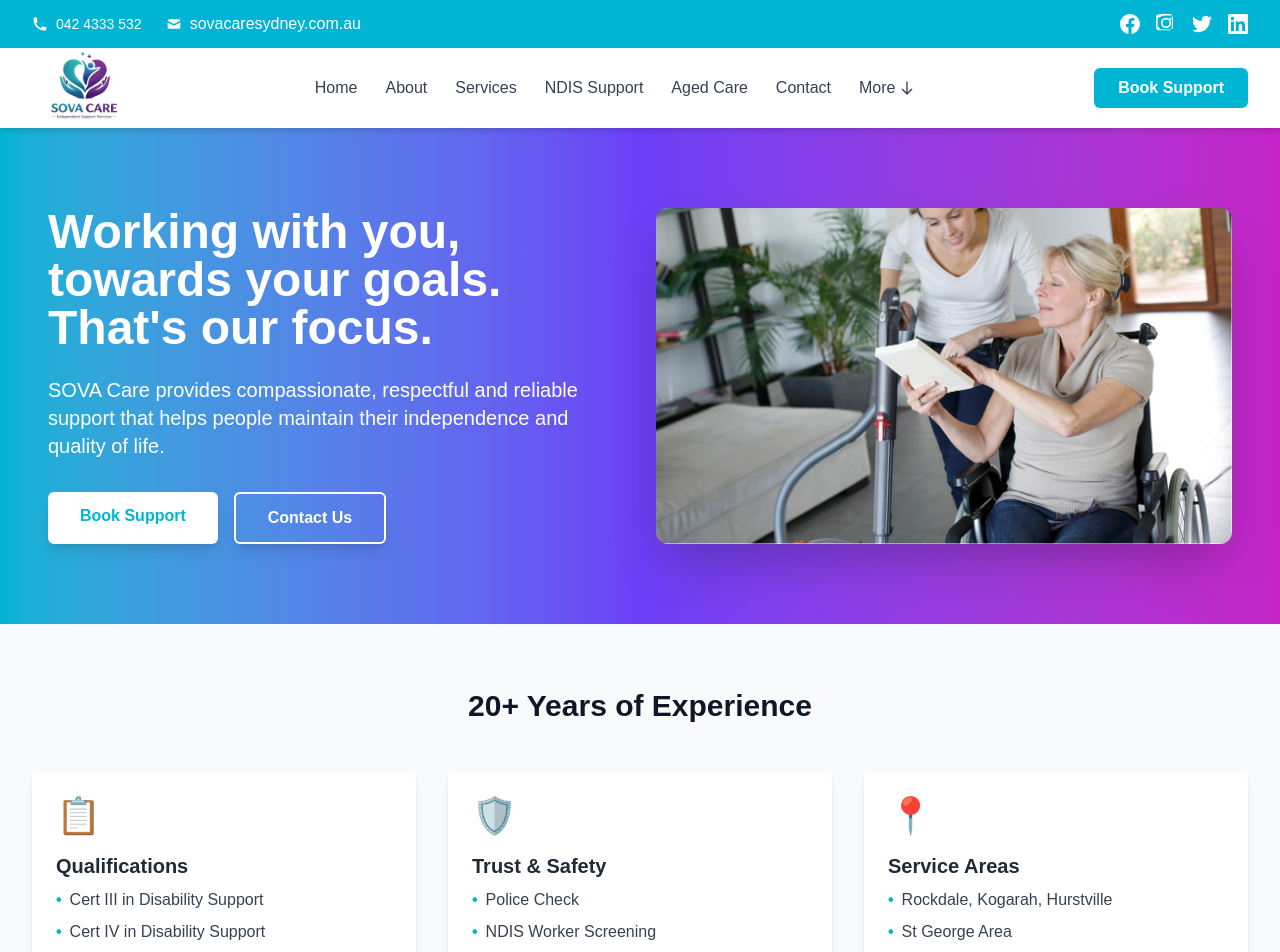
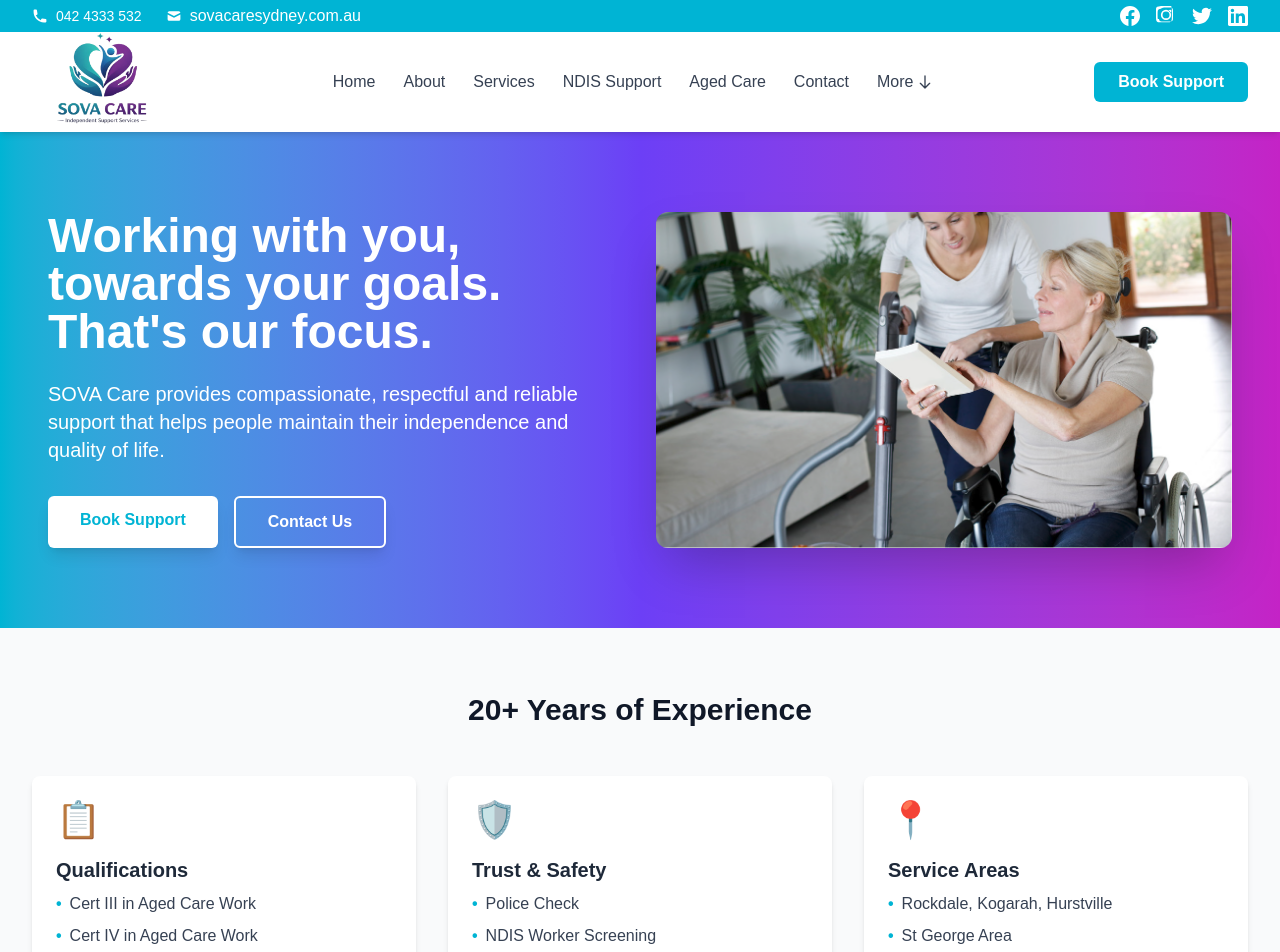
Before and after one commit to ahmadshahid50/ndas, a Next.js app: page / in a window 1280 px wide. Shown: the top 952 px of the page. Built offline with nearby package versions, Linux system fonts and the light colour scheme.

Commit message:
minor changes

```diff
--- a/app/areas-we-service/page.js
+++ b/app/areas-we-service/page.js
@@ -7,6 +7,16 @@
 
 export default function AreasWeService() {
   const areas = [
+    {
+      name: 'Eastern Suburbs',
+      description: 'Our home base, where we provide comprehensive support services.',
+      suburbs: ['Rockdale', 'Kogarah', 'Kogarah Bay', 'Carss Park'],
+    },
+    {
+      name: 'Northern Beaches',
+      description: 'Our home base, where we provide comprehensive support services.',
+      suburbs: ['Rockdale', 'Kogarah', 'Kogarah Bay', 'Carss Park'],
+    },
     {
       name: 'Rockdale',
       description: 'Our home base, where we provide comprehensive support services.',
@@ -37,6 +47,7 @@
       description: 'We service additional areas across Greater Sydney - contact us to confirm.',
       suburbs: ['And many more...'],
     },
+
   ];
 
   return (
--- a/app/page.js
+++ b/app/page.js
@@ -57,10 +57,9 @@
               icon="📋"
               title="Qualifications"
               items={[
-                'Cert III in Disability Support',
-                'Cert IV in Disability Support',
-                'First Aid Certified',
-                'CPR Certified',
+                'Cert III in Aged Care Work',
+                'Cert IV in Aged Care Work',
+                'Cert IV in Health and Leisure',
               ]}
             />
             <ServiceCard
@@ -98,7 +97,7 @@
               icon="🛁"
               title="Personal Care"
               description="Help with daily personal care needs"
-              items={['Showering & grooming', 'Dressing', 'Toileting assistance', 'Mobility support']}
+              items={['Personal hygiene assistance', 'Dressing', 'Toileting assistance', 'Mobility support']}
             />
             <ServiceCard
               icon="🍽️"
--- a/components/Navbar.js
+++ b/components/Navbar.js
@@ -1,5 +1,4 @@
 'use client';
-
 import { useState } from 'react';
 import Link from 'next/link';
 
@@ -10,14 +9,13 @@
   return (
     <nav className="sticky top-0 z-[100] bg-white shadow-md">
       <div className="max-w-7xl mx-auto px-4 sm:px-6 lg:px-8">
-        <div className="flex justify-between items-center h-20">
+        <div className="flex justify-between items-center h-25">
 
-          {/* Logo */}
-          <Link href="/" className="flex items-center gap-2">
+          <Link href="/" className="flex items-center gap-0">
             <img
               src="/images/logo.png"
               alt="SOVA Care logo"
-              className="h-25 w-auto sm:h-14 md:h-16 lg:h-26 object-contain"
+              className="h-25 w-auto sm:h-14 md:h-16 lg:h-35 object-contain"
             />
           </Link>
 
--- a/components/TopNav.js
+++ b/components/TopNav.js
@@ -2,7 +2,7 @@
 
 export default function TopNav() {
   return (
-    <div className="bg-teal-600 text-white py-3">
+    <div className="bg-teal-600 text-white py-1">
       <div className="max-w-7xl mx-auto px-4 sm:px-6 lg:px-8">
         <div className="flex flex-col gap-2 md:flex-row md:justify-between md:items-center">
           <div className="flex flex-col md:flex-row md:items-center md:space-x-6 space-y-2 md:space-y-0 text-center md:text-left">
```
